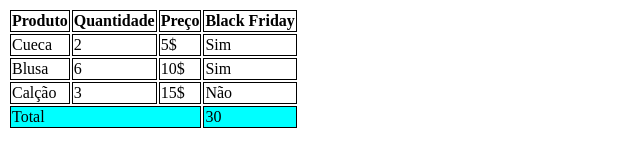
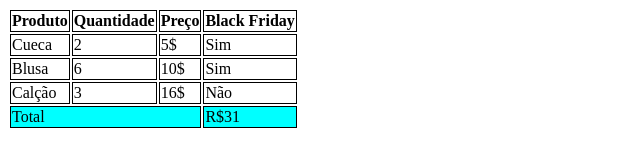
Before and after one commit to ThalesMesquita/aula-tabela, a plain HTML site: page index.html in a window 1280 px wide. Shown: the full height of the page, 0-640 px from the left. Drawn offline with Linux system fonts and the light colour scheme.

Commit message:
Trocado o preço do calçao de 15  para 16 e o total de 30 para 31

```diff
--- a/index.html
+++ b/index.html
@@ -46,7 +46,7 @@
             <tr>
                 <td>Calção</td>
                 <td>3</td>
-                <td>15$</td>
+                <td>16$</td>
                 <td>Não</td>
             </tr>
         </tbody>
@@ -54,7 +54,7 @@
         <tfoot>
             <tr>
                 <td colspan="3">Total</td>
-                <td>30</td>
+                <td>R$31</td>
             </tr>
         </tfoot>
 
```
